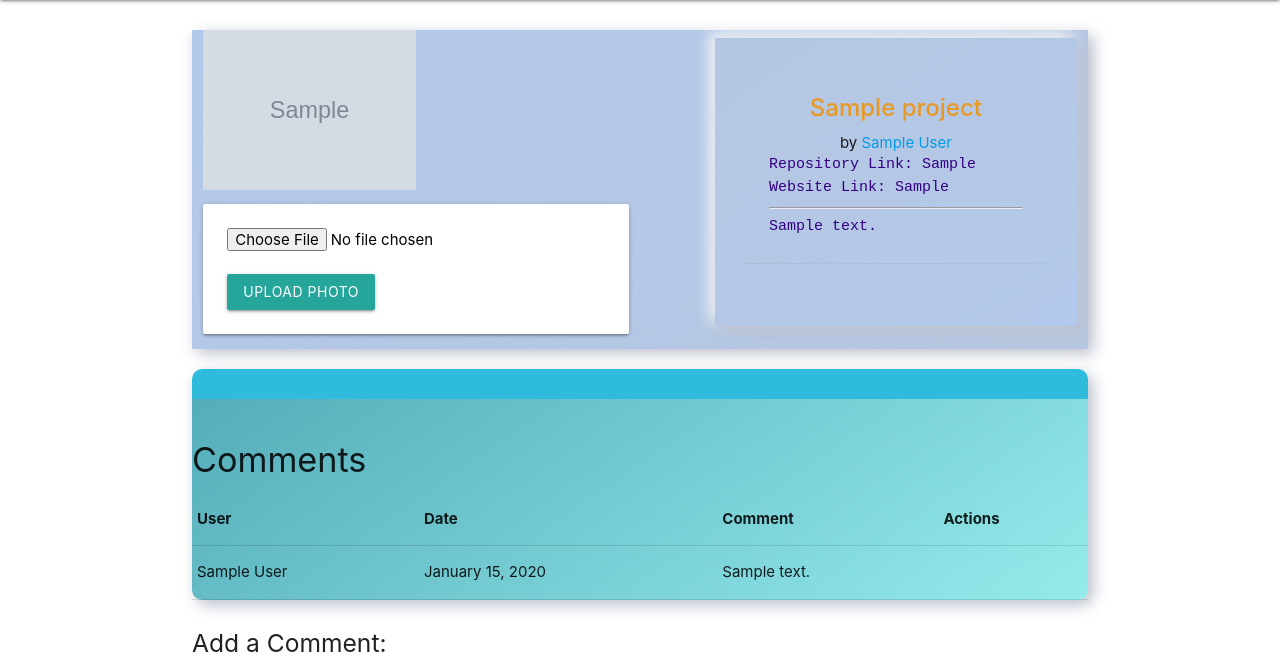
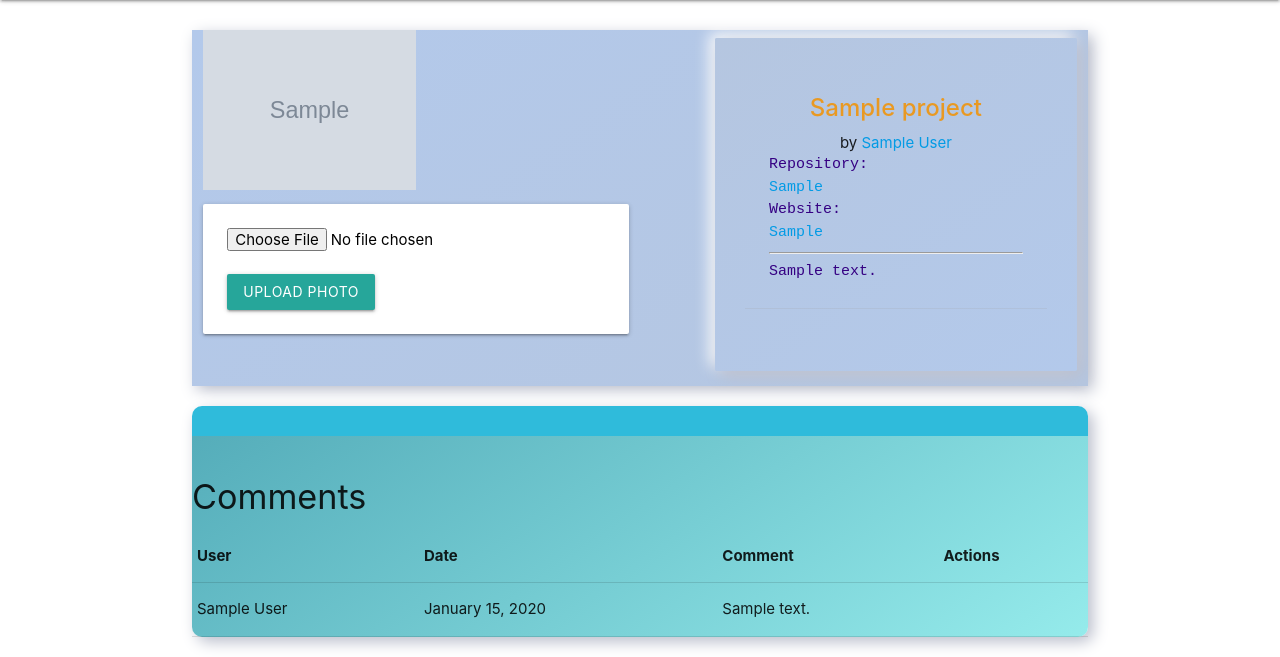
Before and after one commit to NoahCSmith93/General-Archive, a Django app: page /projects/1/ in a window 1280 px wide. Shown: the part 64-721 px from the top of the page. Run offline with Django 3.2, Linux system fonts and the light colour scheme; tables that the repository leaves empty hold one stand-in row (values such as "Sample post"); grey boxes marked "Sample" are stand-in pictures; some libraries are stand-ins or nearby versions.

Commit message:
Websites linked to on project page are now actual links

```diff
--- a/main_app/templates/projects/detail.html
+++ b/main_app/templates/projects/detail.html
@@ -25,9 +25,10 @@
                         <a class="project-owner" href="{% url 'user_profile' project.user.id %}">
                             {{ project.user.first_name }} {{ project.user.last_name }}
                         </a>
+                        <br>
                     </div>
-                    <p>Repository Link: {{ project.repository }}</p>
-                    <p>Website Link: {{ project.deployment }}</p>
+                    <p>Repository:<br><a href="https://{{ project.repository }}">{{ project.repository }}</a></p>
+                    <p>Website:<br><a href="https://{{ project.deployment }}">{{ project.deployment }}</a></p>
                     <hr>
                     <p>{{ project.description }}</p>
                 </div>
--- a/main_app/templates/users/profile.html
+++ b/main_app/templates/users/profile.html
@@ -1,5 +1,7 @@
 {% extends 'base.html' %}
 {% block content %}
+
+
 <div class="row3">
     <div class="col s12">
     <ul class="collection">
@@ -29,5 +31,4 @@
       </ul>
     {% endfor %}
 
-
 {% endblock %}
```
